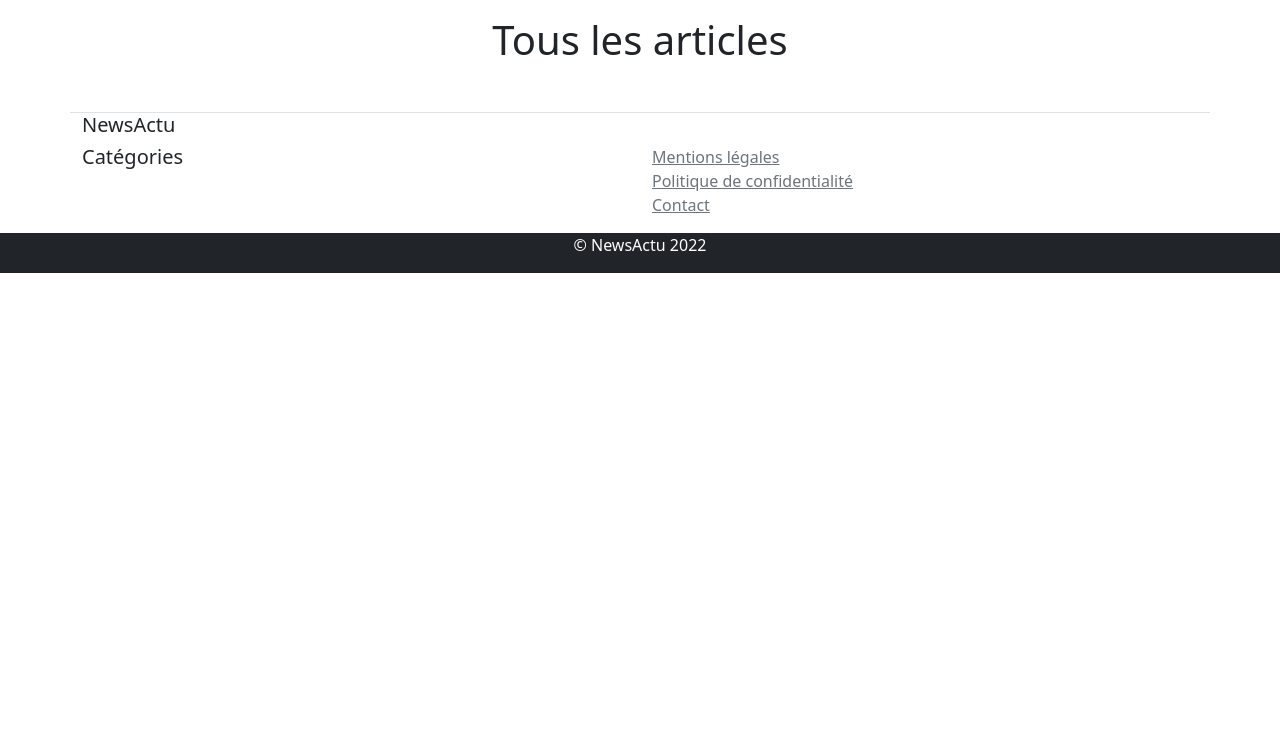
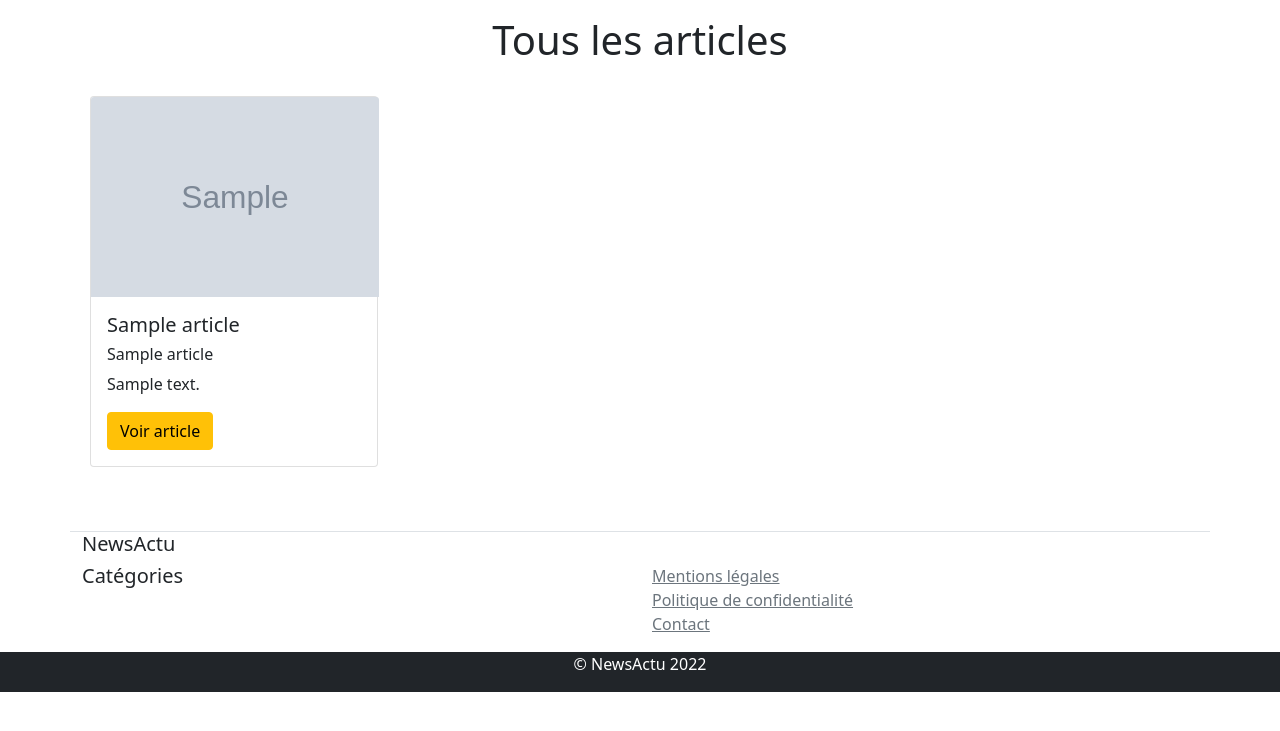
Before and after one commit to Liloone/NewsActu-Symfony, a Symfony app: template templates/default/home.html.twig in a window 1280 px wide. Shown: the part 56-787 px from the top of the page. Run offline with Twig, Linux system fonts and the light colour scheme; the template is opened without the code that fills it: most values are stand-ins (such as "Sample title", 1, 10 or a date in 2020); grey boxes marked "Sample" are stand-in pictures; some libraries are stand-ins or nearby versions.

Commit message:
Add posts to home + create show_article

```diff
--- a/templates/base.html.twig
+++ b/templates/base.html.twig
@@ -7,6 +7,7 @@
 
 		<link href="https://cdn.jsdelivr.net/npm/bootstrap@5.0.2/dist/css/bootstrap.min.css" rel="stylesheet" integrity="sha384-EVSTQN3/azprG1Anm3QDgpJLIm9Nao0Yz1ztcQTwFspd3yD65VohhpuuCOmLASjC" crossorigin="anonymous">
 		<link rel="stylesheet" href="https://cdnjs.cloudflare.com/ajax/libs/font-awesome/6.0.0-beta3/css/all.min.css">
+		<link rel="stylesheet" href="{{ asset('assets/style.css') }}">
 
 		<title>NewsActu - Site d'actualités</title>
 	</head>
--- a/templates/default/home.html.twig
+++ b/templates/default/home.html.twig
@@ -2,6 +2,28 @@
 
 {% block body %}
 
-<h1 class="text-center my-3">Tous les articles</h1>
+	<h1 class="text-center my-3">Tous les articles</h1>
+
+	<div class="row">
+
+		{% for article in articles %}
+
+			<div class="col-3 my-3 ms-2">
+
+				<div class="card" style="width: 18rem;">
+					<img src="{{ asset('uploads/') ~ article.photo }}" class="card-img-top img-card-custom" width="230" height="130"  alt="{{article.title}}">
+
+					<div class="card-body">
+						<h5 class="card-title">{{ article.title|length > 20 ? article.title|slice(0,20) ~ '...' : article.title }}</h5>
+                        <h6 class="card-title">{{ article.title|length > 30 ? article.title|slice(0,20) ~ '...' : article.subtitle }}</h6>
+						<p class="card-text">{{ article.content|length > 50 ? article.content|slice(0,50) ~ '...' : article.content }}</p>
+						<a href="{{ path('show_article', {'cat_alias': article.category.alias| lower, 'article_alias': article.alias| lower, 'id': article.id }) }}" class="btn btn-warning">Voir article</a>
+					</div>
+				</div>
+
+			</div>
+		{% endfor %}
+
+	</div>
 
 {% endblock %}
```
Also changed, not shown: src/Controller/ArticleController.php (added, +22 -0 lines), src/Controller/DefaultController.php (+9 -2 lines), templates/article/show_article.html.twig (added, +32 -0 lines), public/assets/style.css (added).
